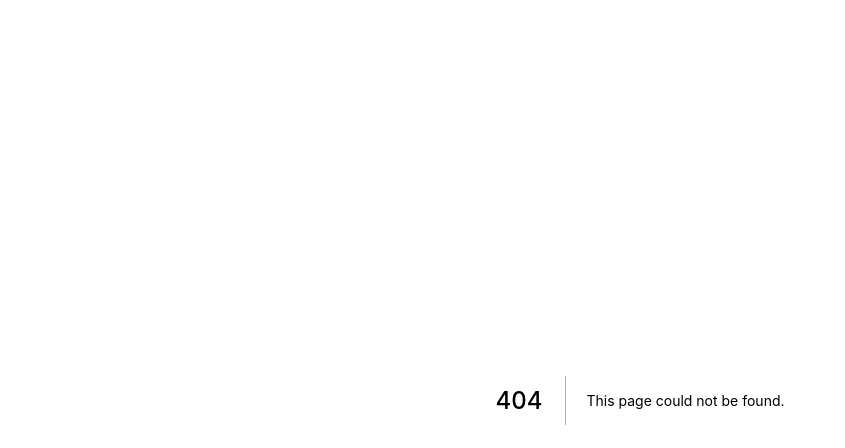
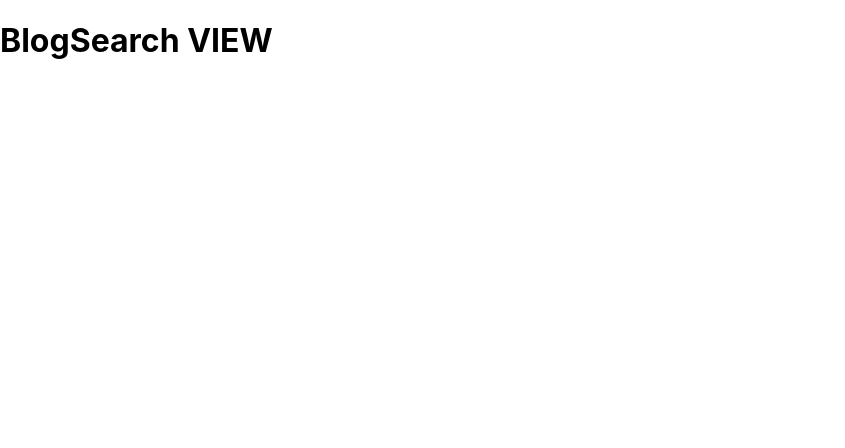
Before and after one commit to rabindranathfv/next-base-app, a Next.js app: page /blog/blog-search in a window 1280 px wide. Before the commit this address had no page. Shown: the top 448 px of the page, without its empty margins (0-845 px from the left). Built offline with nearby package versions, Linux system fonts and the light colour scheme.

Commit message:
nested route without parameters example

```diff
--- /dev/null
+++ b/pages/blog/blog-search/index.tsx
@@ -0,0 +1,9 @@
+const BlogSearch = () => {
+  return (
+    <div>
+      <h1>BlogSearch VIEW</h1>
+    </div>
+  );
+};
+
+export default BlogSearch;
```
Also changed, not shown: pages/blog/blog-search/results.tsx (added, +9 -0 lines), pages/blog/first.tsx (renamed from pages/blog/blogfirst.tsx), pages/blog/index.tsx (renamed from pages/blog.tsx).
